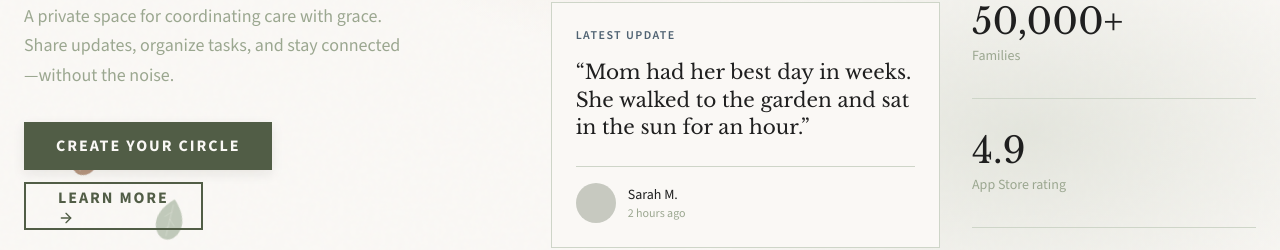
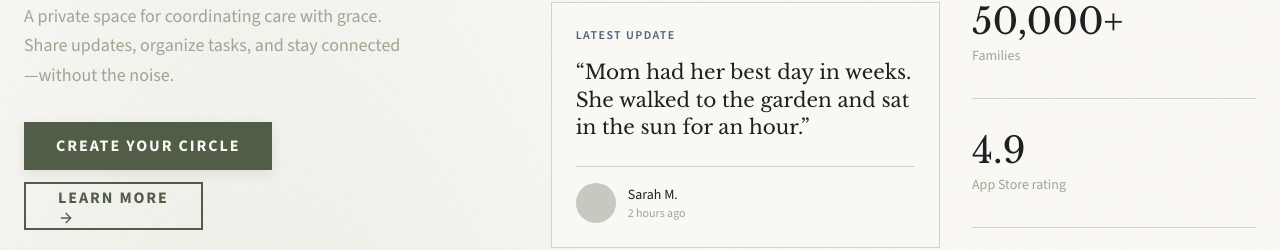
Before and after one commit to GitMuhammadAli/Care-Giving, a Next.js app in the folder apps/web/: page / in a window 1280 px wide. Shown: the part 619-869 px from the top of the page. Built offline with nearby package versions, Linux system fonts and the light colour scheme; no server answers.

Commit message:
fix: move animated background to cover entire landing page including header
- Leaves and gradient now visible behind header
- Synced across the whole landing page
- All content layers above the background

```diff
--- a/apps/web/src/app/page.tsx
+++ b/apps/web/src/app/page.tsx
@@ -110,16 +110,17 @@ export default function LandingPage() {
   }, [isInitialized, isAuthenticated, user, router]);
 
   return (
-    <div className="min-h-screen bg-background">
-      <Header />
+    <div className="min-h-screen bg-background relative overflow-hidden">
+      {/* Animated Background - covers entire page including header */}
+      <AnimatedBackground />
 
-      <main>
-        {/* Hero Section - Pixel Perfect */}
-        <section className="min-h-screen pt-20 texture-paper relative overflow-hidden">
-          {/* Animated Background */}
-          <AnimatedBackground />
+      <div className="relative z-10">
+        <Header />
 
-          <div className="container mx-auto px-6 relative z-10">
+        <main>
+          {/* Hero Section - Pixel Perfect */}
+          <section className="min-h-screen pt-20 texture-paper relative">
+            <div className="container mx-auto px-6 relative">
             {/* Editorial masthead */}
             <div className="border-b border-border pb-6 mb-12">
               <div className="flex items-end justify-between">
@@ -485,9 +486,10 @@ export default function LandingPage() {
             </div>
           </div>
         </section>
-      </main>
+        </main>
 
-      <Footer />
+        <Footer />
+      </div>
     </div>
   );
 }
```
